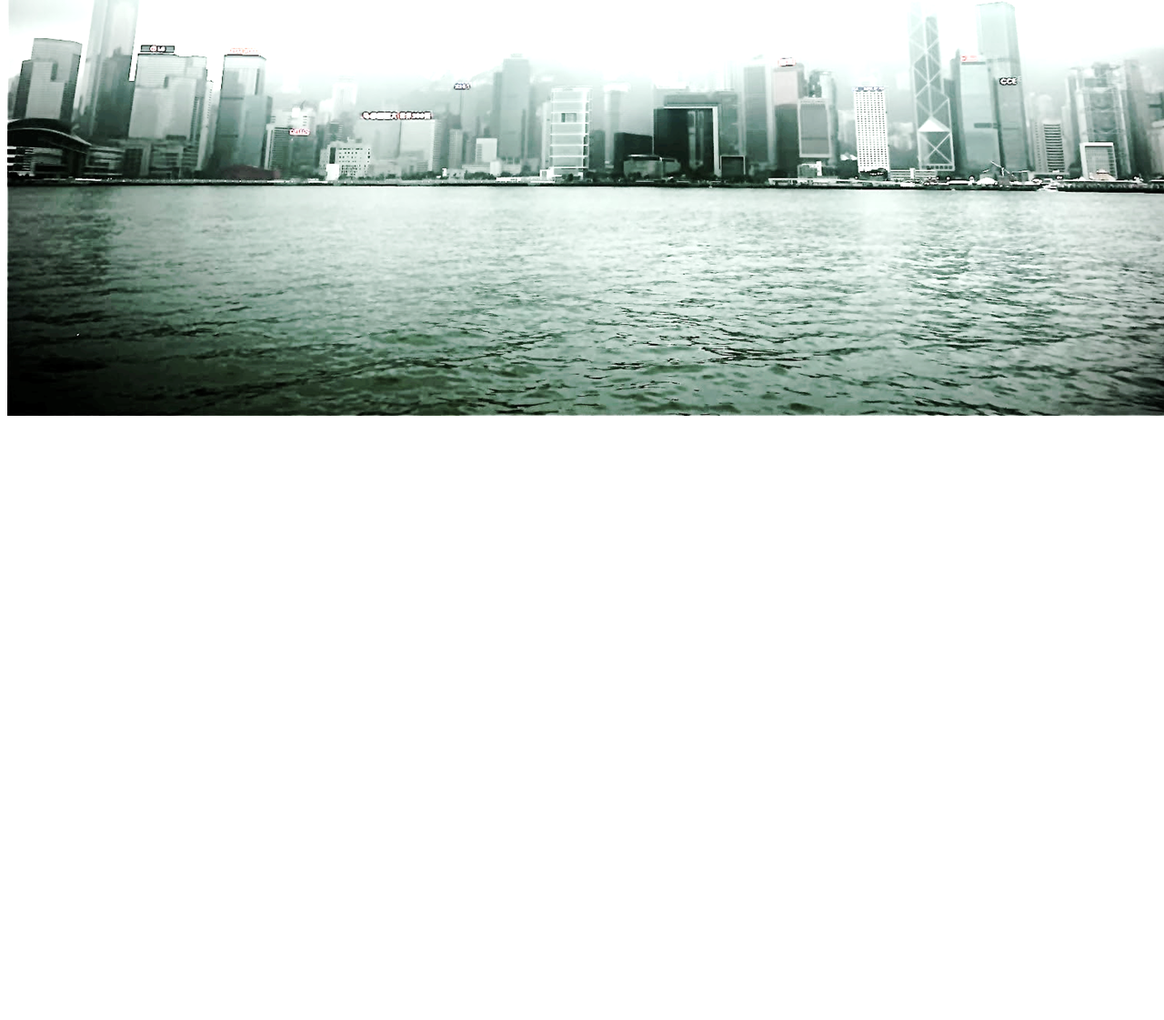
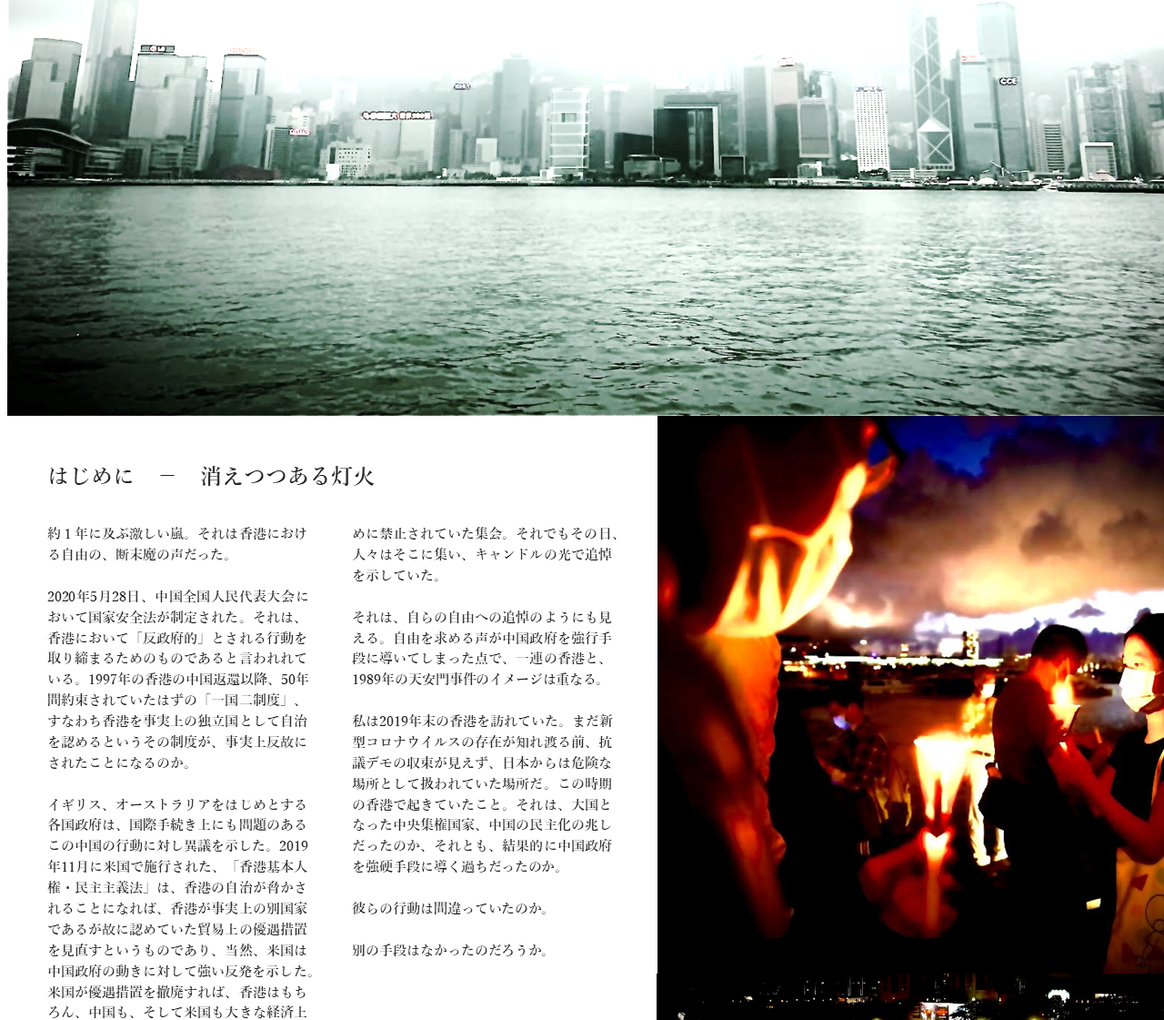
Before and after one commit to anonymous19320605/anonymous19320605.github.io, a plain HTML site: page index.html in a window 1280 px wide. Shown: the part 559-1680 px from the top of the page at 91% size. Before the commit the page ends 1024 px from the top, so only its background shows below. Drawn offline with Linux system fonts and the light colour scheme.

Commit message:
Update index.html

```diff
--- a/index.html
+++ b/index.html
@@ -1 +1,2 @@
 <img src="Slide1.PNG">
+<img src="Slide2.PNG">
```
